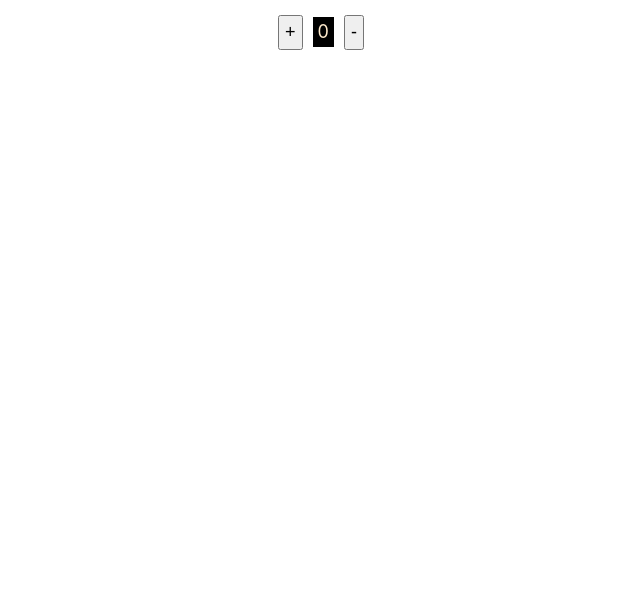
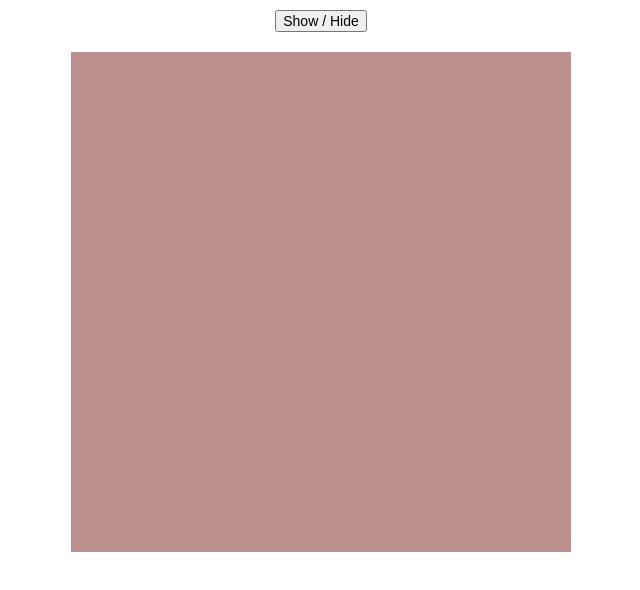
Before and after one commit to Liran-tal/React.js-intro, a React (Create React App) app: page / in a window 1280 px wide. Shown: the top 590 px of the page, without its empty margins (319-959 px from the left). Built offline with nearby package versions, Linux system fonts and the light colour scheme.

Commit message:
7.2 - hide and seek

```diff
--- /dev/null
+++ b/src/7/7.2/App.css
@@ -0,0 +1,13 @@
+.App {
+	padding: 10px;
+	display: flex;
+	flex-direction: column;
+	justify-content: center;
+	align-items: center;
+}
+
+.box {
+	width: 500px;
+	height: 500px;
+	background-color: rosybrown;
+}
--- /dev/null
+++ b/src/7/7.2/App.js
@@ -0,0 +1,27 @@
+import React from "react";
+import './App.css';
+
+
+class App extends React.Component {
+  constructor (props) {
+    super (props);
+
+    this.state = {isShown: true, boxClass: 'box'};
+  }
+
+  render() {
+    return (
+      <div className="App">
+        <button onClick={() => {
+          this.setState({isShown: !this.state.isShown})
+        }}>
+          Show / Hide
+        </button>
+        <br/>
+        {this.state.isShown && <div className="box"></div>}
+      </div>
+    );
+  }
+}
+
+export default App;
--- a/src/index.js
+++ b/src/index.js
@@ -8,7 +8,8 @@ import './index.css';
 // import App from './4/4.1/App';
 // import App from './4/4.2/App';
 // import App from './6/App';
-import App from './7/7.3/App';
+import App from './7/7.2/App';
+// import App from './7/7.3/App';
 import reportWebVitals from './reportWebVitals';
 
 if (module.hot) {
```
